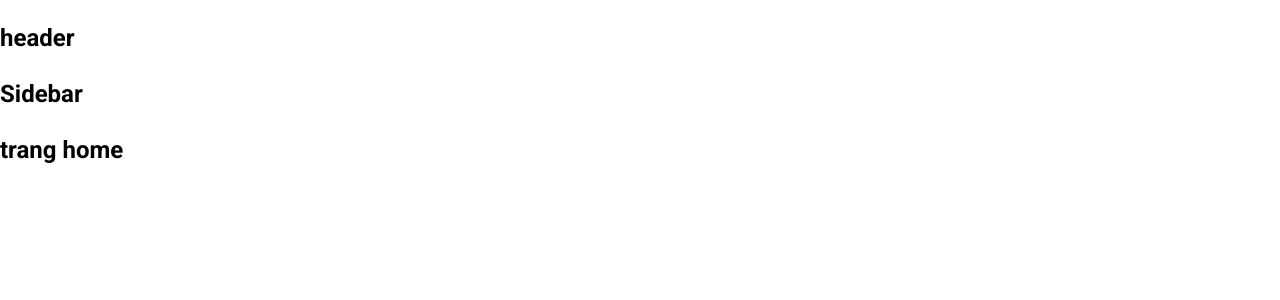
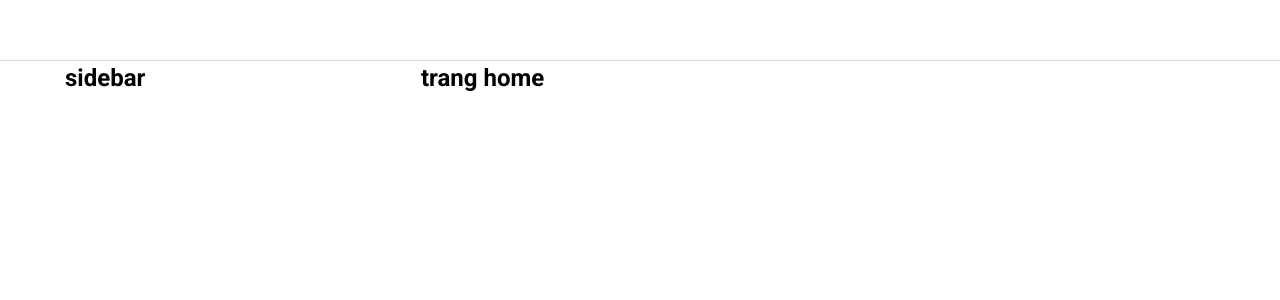
Before and after one commit to KimLyNgan/tiktok-ui-new, a React (Create React App) app: page / in a window 1280 px wide. Shown: the top 300 px of the page. Built offline with nearby package versions, Linux system fonts and the light colour scheme.

Commit message:
dung khung layout

```diff
--- a/package.json
+++ b/package.json
@@ -6,6 +6,7 @@
     "@testing-library/jest-dom": "^5.17.0",
     "@testing-library/react": "^13.4.0",
     "@testing-library/user-event": "^13.5.0",
+    "classnames": "^2.5.1",
     "normalize.css": "^8.0.1",
     "react": "^18.3.1",
     "react-dom": "^18.3.1",
--- a/src/components/GlobalStyles/GlobalStyles.scss
+++ b/src/components/GlobalStyles/GlobalStyles.scss
@@ -2,8 +2,12 @@
 @import url("https://fonts.googleapis.com/css2?family=Montserrat:ital,wght@0,100..900;1,100..900&family=Roboto:ital,wght@0,100;0,300;0,400;0,500;0,700;0,900;1,100;1,300;1,400;1,500;1,700;1,900&display=swap");
 :root {
   --primary: #fe2c55;
+  --default-layout-header-heigh: 60px;
+  --default-layout-width: 1150px;
 }
 * {
+  margin: 0;
+  padding: 0;
   box-sizing: border-box;
 }
 html {
--- /dev/null
+++ b/src/components/Layout/DefaultLayout/DefaultLayout.module.scss
@@ -0,0 +1,13 @@
+.wrapper {
+  display: flex;
+  flex-direction: column;
+  align-items: center;
+}
+.container {
+  width: var(--default-layout-width);
+  display: flex;
+}
+.content {
+  flex: 1;
+  min-height: 1000px;
+}
--- a/src/components/Layout/DefaultLayout/Header/index.js
+++ /dev/null
@@ -1,5 +0,0 @@
-function Header() {
-  return <h2>header</h2>;
-}
-
-export default Header;
--- /dev/null
+++ b/src/components/Layout/DefaultLayout/Sidebar/Sidebar.module.scss
@@ -0,0 +1,4 @@
+.wrapper {
+  width: 356px;
+  min-height: 1000px;
+}
--- a/src/components/Layout/DefaultLayout/Sidebar/index.js
+++ b/src/components/Layout/DefaultLayout/Sidebar/index.js
@@ -1,5 +1,14 @@
+import classNames from "classnames/bind";
+import styles from "./Sidebar.module.scss";
+
+const cx = classNames.bind(styles);
+
 function Sidebar() {
-  return <h2>Sidebar</h2>;
+  return (
+    <aside className={cx("wrapper")}>
+      <h2>sidebar</h2>
+    </aside>
+  );
 }
 
 export default Sidebar;
--- a/src/components/Layout/DefaultLayout/index.js
+++ b/src/components/Layout/DefaultLayout/index.js
@@ -1,13 +1,15 @@
-import Header from "./Header";
+import classNames from "classnames/bind";
+import Header from "~/components/Layout/components/Header";
 import Sidebar from "./Sidebar";
-
+import styles from "./DefaultLayout.module.scss";
+const cx = classNames.bind(styles);
 function DefaultLayout({ children }) {
   return (
-    <div>
+    <div className={cx("wrapper")}>
       <Header />
-      <div className="container">
+      <div className={cx("container")}>
         <Sidebar />
-        <div className="content">{children}</div>
+        <div className={cx("content")}>{children}</div>
       </div>
     </div>
   );
--- a/src/components/Layout/HeaderOnly/Header/index.js
+++ /dev/null
@@ -1,5 +0,0 @@
-function Header() {
-  return <h2>header</h2>;
-}
-
-export default Header;
--- a/src/components/Layout/HeaderOnly/index.js
+++ b/src/components/Layout/HeaderOnly/index.js
@@ -1,6 +1,6 @@
-import Header from "./Header";
+import Header from "~/components/Layout/components/Header";
 
-function DefaultLayout({ children }) {
+function HeaderOnly({ children }) {
   return (
     <div>
       <Header />
@@ -11,4 +11,4 @@
   );
 }
 
-export default DefaultLayout;
+export default HeaderOnly;
--- /dev/null
+++ b/src/components/Layout/components/Header/Header.module.scss
@@ -0,0 +1,11 @@
+.wrapper {
+  height: var(--default-layout-header-heigh, 60px);
+  width: 100%;
+  box-shadow: 0px 1px 1px rgb(0 0 0 /12%);
+  display: flex;
+  justify-content: center;
+}
+.inner {
+  height: 100%;
+  width: var(--default-layout-width);
+}
--- /dev/null
+++ b/src/components/Layout/components/Header/index.js
@@ -0,0 +1,15 @@
+import classNames from "classnames/bind";
+
+import styles from "./Header.module.scss";
+
+const cx = classNames.bind(styles);
+
+function Header() {
+  return (
+    <header className={cx("wrapper")}>
+      <div className={cx("inner")}></div>
+    </header>
+  );
+}
+
+export default Header;
```
Also changed, not shown: 1 other file (tests, documents, lock files or other folders).
